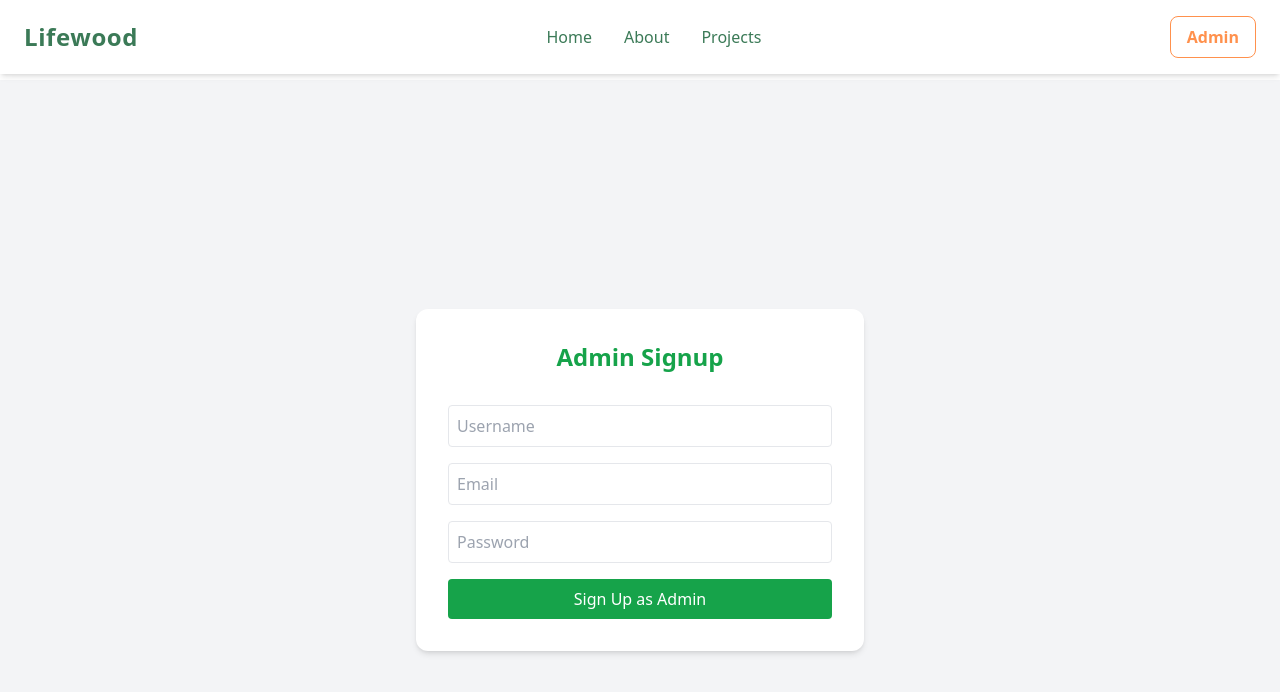
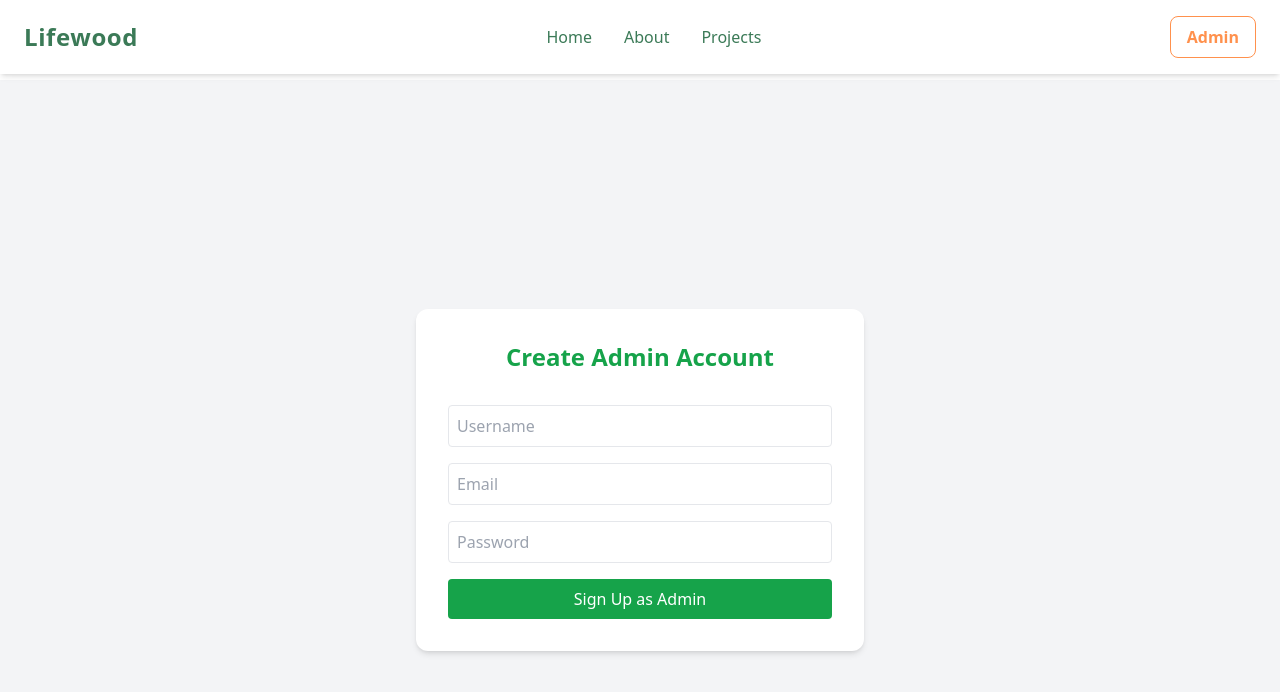
Before and after one commit to lukecastro-bot/lifewood-web, a React (Create React App) app: page /signup in a window 1280 px wide. Shown: the top 692 px of the page. Built offline with nearby package versions, Linux system fonts and the light colour scheme.

Commit message:
updated AdminSignup

```diff
--- a/src/pages/AdminSignup.jsx
+++ b/src/pages/AdminSignup.jsx
@@ -1,8 +1,8 @@
-// src/pages/AdminSignup.jsx
+// src/pages/SignupAdmin.jsx
 import React, { useState } from "react";
 import { useNavigate } from "react-router-dom";
 
-function AdminSignup() {
+function SignupAdmin() {
   const navigate = useNavigate();
   const [formData, setFormData] = useState({
     username: "",
@@ -33,7 +33,7 @@ function AdminSignup() {
       }
     } catch (err) {
       console.error(err);
-      alert("Signup failed due to server error");
+      alert("Signup failed");
     }
   };
 
@@ -43,8 +43,8 @@ function AdminSignup() {
         className="bg-white p-8 rounded-xl shadow-md w-full max-w-md space-y-4"
         onSubmit={handleSubmit}
       >
-        <h2 className="text-2xl font-bold text-center mb-4 text-green-600">
-          Admin Signup
+        <h2 className="text-2xl font-bold text-center text-green-600 mb-4">
+          Create Admin Account
         </h2>
         <input
           name="username"
@@ -56,8 +56,8 @@ function AdminSignup() {
         />
         <input
           name="email"
+          placeholder="Email"
           type="email"
-          placeholder="Email"
           value={formData.email}
           onChange={handleChange}
           className="border p-2 w-full rounded"
@@ -65,8 +65,8 @@ function AdminSignup() {
         />
         <input
           name="password"
+          placeholder="Password"
           type="password"
-          placeholder="Password"
           value={formData.password}
           onChange={handleChange}
           className="border p-2 w-full rounded"
@@ -83,4 +83,4 @@ function AdminSignup() {
   );
 }
 
-export default AdminSignup;
+export default SignupAdmin;
```
